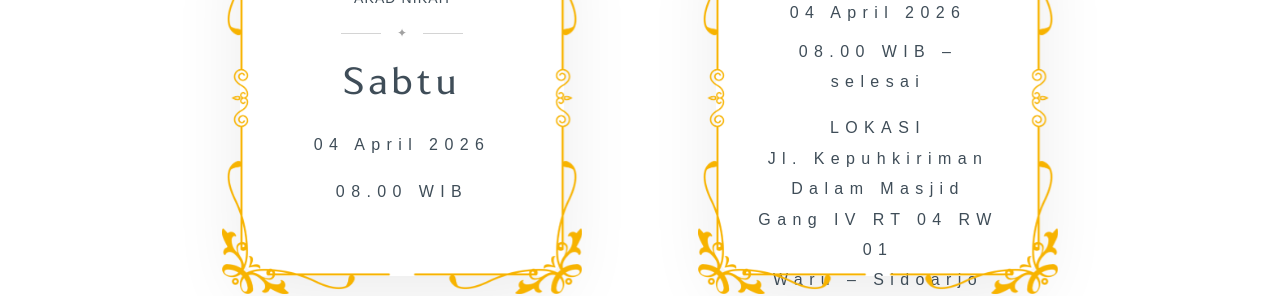
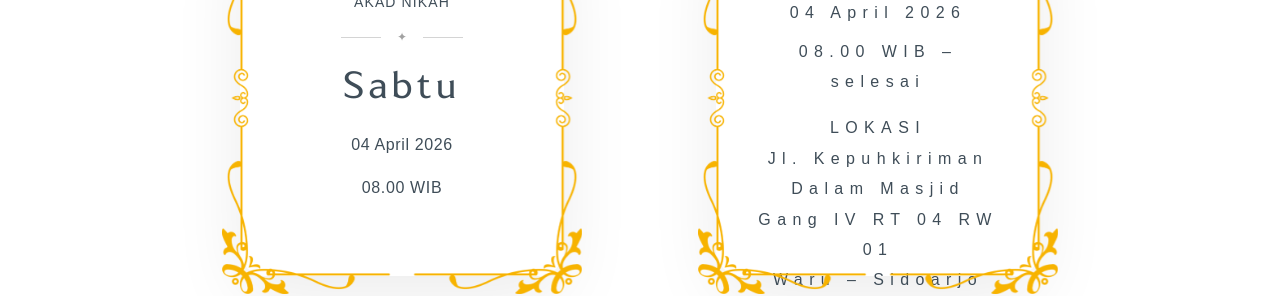
Before and after one commit to swakastudio/duajemari, a Next.js app: page /firoh-arofi/invitation in a window 1280 px wide. Shown: the part 3400-3696 px from the top of the page. Built offline with nearby package versions, Linux system fonts and the light colour scheme.

Commit message:
Update HariBahagia.tsx

```diff
--- a/app/(wedding)/firoh-arofi/components/HariBahagia.tsx
+++ b/app/(wedding)/firoh-arofi/components/HariBahagia.tsx
@@ -90,10 +90,10 @@ Sabtu
 
 <p className="
 text-[16px]
-tracking-[0.4em]
+tracking-[0.04em]
 leading-[1.9]
 text-[#3f4d58]
-mt-4
+mt-3
 max-w-[260px]
 mx-auto
 "
@@ -104,10 +104,10 @@ mx-auto
 
 <p className="
 text-[16px]
-tracking-[0.4em]
+tracking-[0.04em]
 leading-[1.9]
 text-[#3f4d58]
-mt-4
+mt-3
 max-w-[260px]
 mx-auto
 "
```
